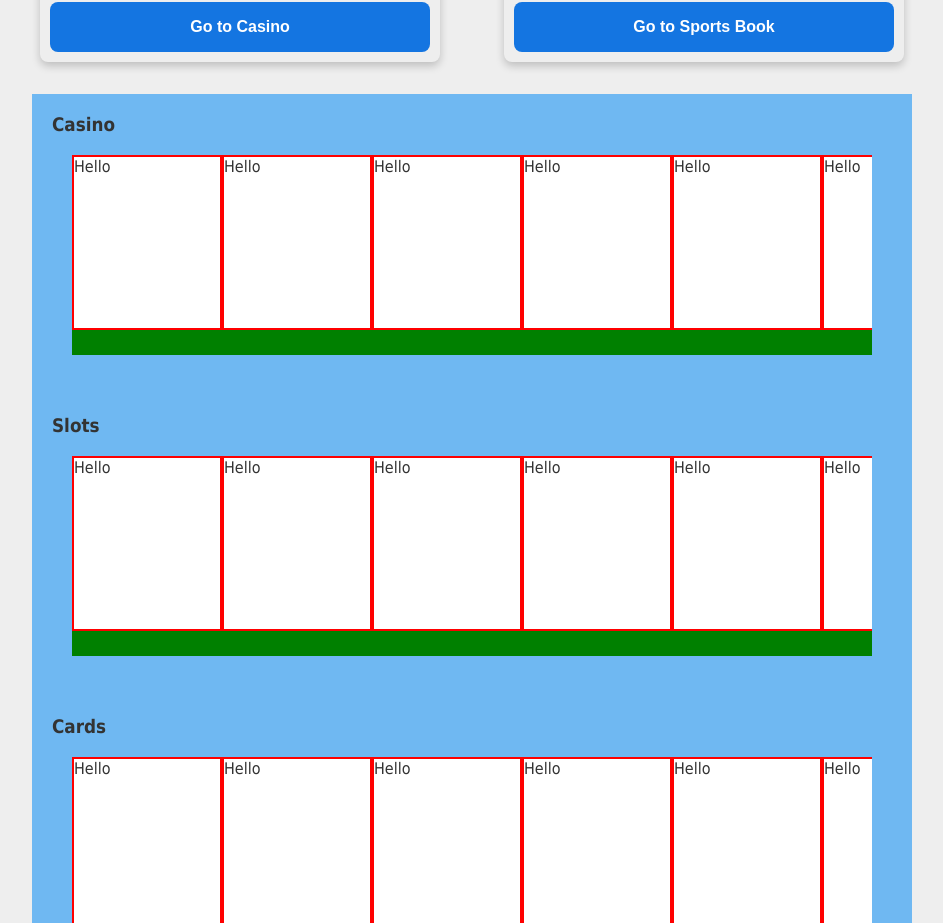
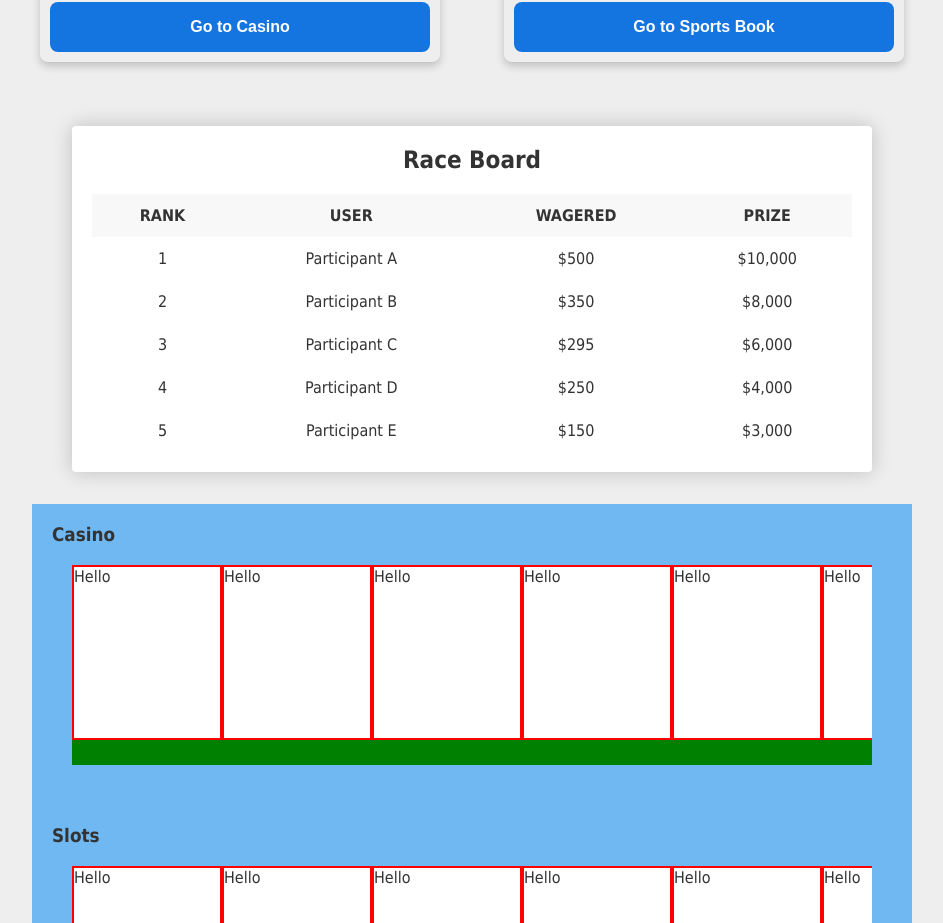
Before and after one commit to LuckyBetGambling/lucky-bet-gambling, a Next.js app: page / in a window 1280 px wide. Shown: the part 1157-2080 px from the top of the page, without its empty margins (168-1111 px from the left). Built offline with nearby package versions, Linux system fonts and the light colour scheme; no server answers.

Commit message:
feat: created raceBoard component and rendered it on the home page.

```diff
--- /dev/null
+++ b/components/raceBoard.jsx
@@ -0,0 +1,97 @@
+import styled from 'styled-components'
+
+const RaceBoardWrapper = styled.div`
+  display: flex;
+  flex-direction: column;
+  justify-content: center;
+  align-items: center;
+  padding: 20px;
+  margin: 2rem;
+  background-color: #fff;
+  border-radius: 4px;
+  box-shadow: 0 0 20px rgba(0, 0, 0, 0.2);
+  width: 800px;
+  overflow: hidden;
+`
+
+const RaceBoardTable = styled.table`
+  width: 100%;
+  border-collapse: collapse;
+  margin-top: 20px;
+`
+
+const RaceBoardHead = styled.thead`
+  background-color: #f8f8f8;
+  text-transform: uppercase;
+`
+
+const RaceBoardHeadCell = styled.th`
+  padding: 12px;
+  text-align: center;
+  font-weight: bold;
+`
+
+const RaceBoardBody = styled.tbody``
+
+const RaceBoardBodyRow = styled.tr``
+
+const RaceBoardBodyCell = styled.td`
+  padding: 12px;
+  text-align: center;
+`
+
+export default function RaceBoard(){
+	return (
+		<RaceBoardWrapper>
+			<h2>Race Board</h2>
+			<RaceBoardTable>
+
+				<RaceBoardHead>
+					<RaceBoardHeadCell>Rank</RaceBoardHeadCell>
+					<RaceBoardHeadCell>User</RaceBoardHeadCell>
+					<RaceBoardHeadCell>Wagered</RaceBoardHeadCell>
+					<RaceBoardHeadCell>Prize</RaceBoardHeadCell>
+				</RaceBoardHead>
+
+				<RaceBoardBody>
+
+					<RaceBoardBodyRow>
+						<RaceBoardBodyCell>1</RaceBoardBodyCell>
+						<RaceBoardBodyCell>Participant A</RaceBoardBodyCell>
+						<RaceBoardBodyCell>$500</RaceBoardBodyCell>
+						<RaceBoardBodyCell>$10,000</RaceBoardBodyCell>
+					</RaceBoardBodyRow>
+
+					<RaceBoardBodyRow>
+						<RaceBoardBodyCell>2</RaceBoardBodyCell>
+						<RaceBoardBodyCell>Participant B</RaceBoardBodyCell>
+						<RaceBoardBodyCell>$350</RaceBoardBodyCell>
+						<RaceBoardBodyCell>$8,000</RaceBoardBodyCell>
+					</RaceBoardBodyRow>
+
+					<RaceBoardBodyRow>
+						<RaceBoardBodyCell>3</RaceBoardBodyCell>
+						<RaceBoardBodyCell>Participant C</RaceBoardBodyCell>
+						<RaceBoardBodyCell>$295</RaceBoardBodyCell>
+						<RaceBoardBodyCell>$6,000</RaceBoardBodyCell>
+					</RaceBoardBodyRow>
+
+					<RaceBoardBodyRow>
+						<RaceBoardBodyCell>4</RaceBoardBodyCell>
+						<RaceBoardBodyCell>Participant D</RaceBoardBodyCell>
+						<RaceBoardBodyCell>$250</RaceBoardBodyCell>
+						<RaceBoardBodyCell>$4,000</RaceBoardBodyCell>
+					</RaceBoardBodyRow>
+
+					<RaceBoardBodyRow>
+						<RaceBoardBodyCell>5</RaceBoardBodyCell>
+						<RaceBoardBodyCell>Participant E</RaceBoardBodyCell>
+						<RaceBoardBodyCell>$150</RaceBoardBodyCell>
+						<RaceBoardBodyCell>$3,000</RaceBoardBodyCell>
+					</RaceBoardBodyRow>
+
+				</RaceBoardBody>
+			</RaceBoardTable>
+		</RaceBoardWrapper>
+	)
+};
--- a/pages/index.jsx
+++ b/pages/index.jsx
@@ -3,6 +3,7 @@ import styled from 'styled-components'
 import SideScroller from '../components/sidescroller'
 import { sampleGames } from '../utils/sampleData'
 import HomePageCard from '../components/homePageCards'
+import RaceBoard from '../components/raceBoard'
 
 const Page = styled.div`
 	margin: 0;
@@ -73,6 +74,8 @@ export default function Home() {
 					/>
 				</CardContainer>
 
+				<RaceBoard/>
+
 
 
 
```
